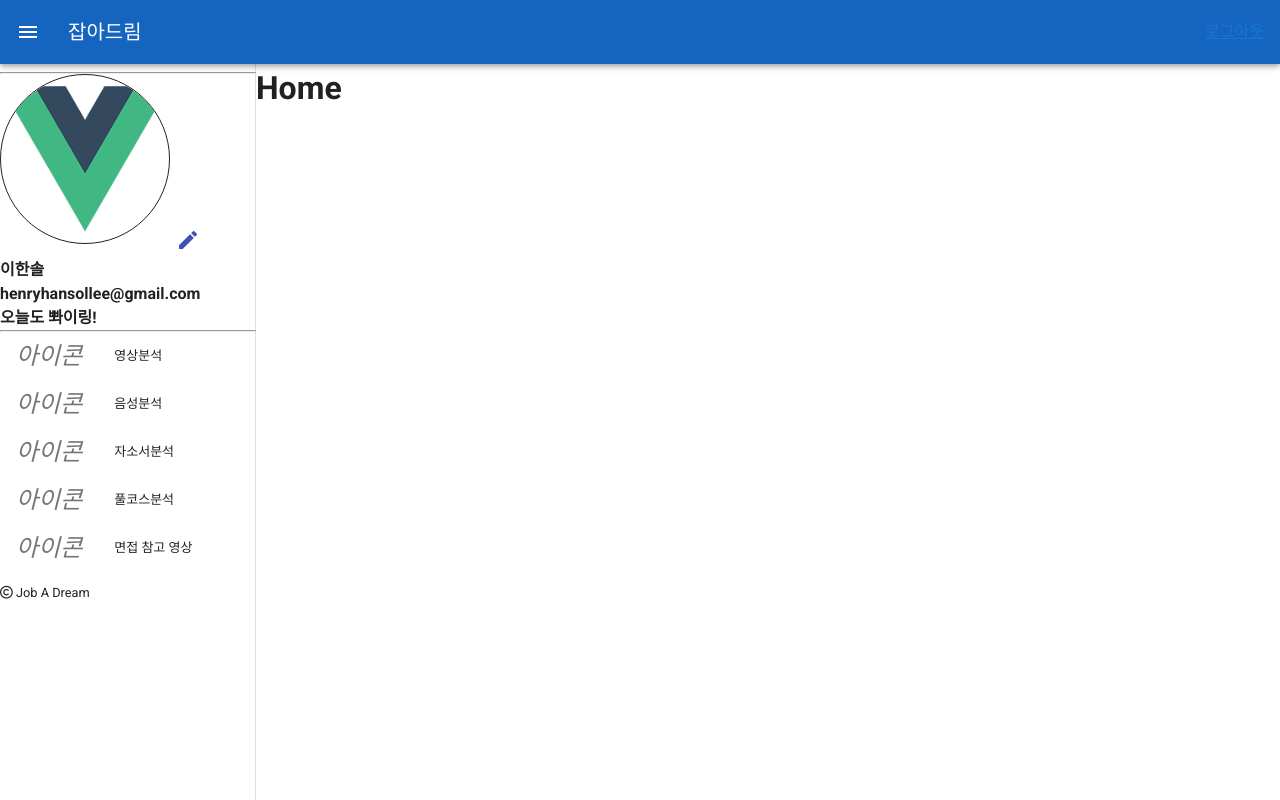
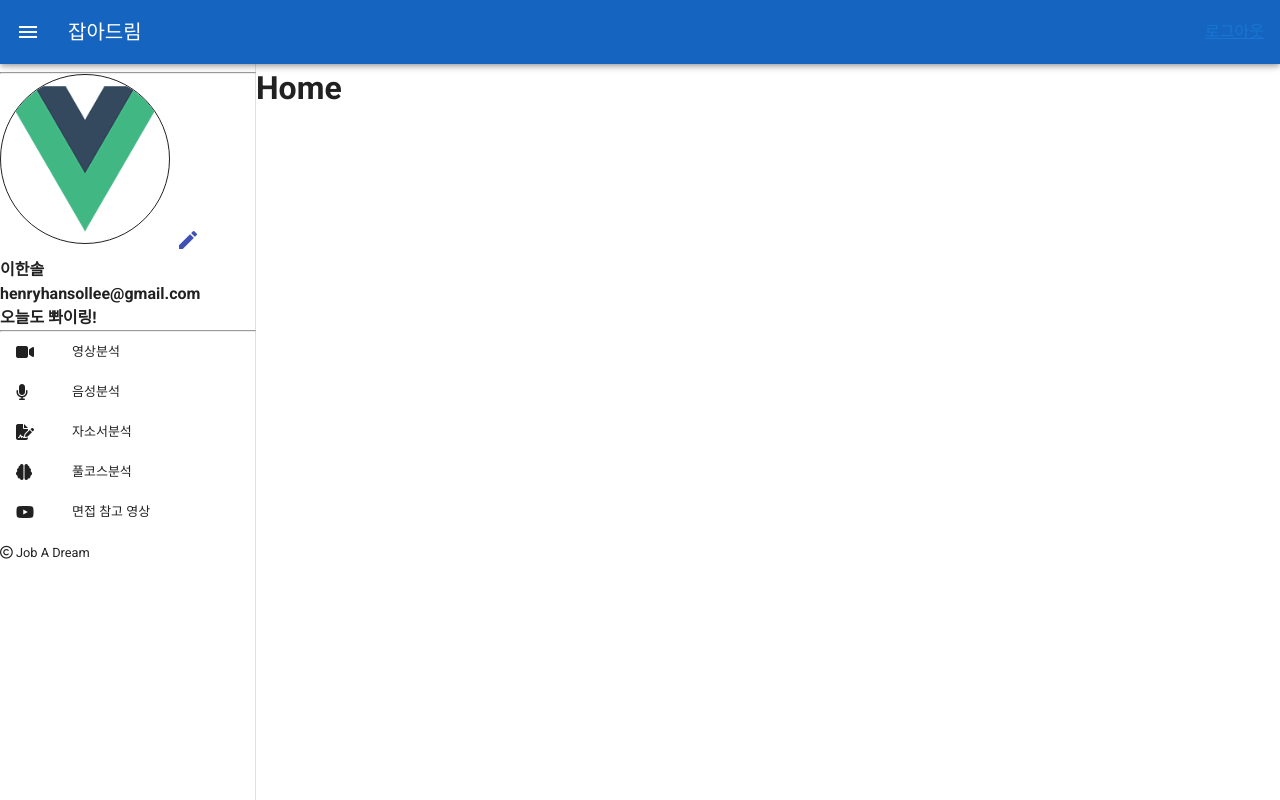
Before and after one commit to henryhansollee/job-a-dream, a Vue app in the folder new/frontend/: page / in a window 1280 px wide. Built offline with nearby package versions, Linux system fonts and the light colour scheme.

Commit message:
Add icons
Former-commit-id: 5810d87c6be0bf92808e212bfead374ec6f0fdff

```diff
--- a/new/frontend/src/App.vue
+++ b/new/frontend/src/App.vue
@@ -18,7 +18,7 @@
         <!-- 영상 분석 -->
         <v-list-item link href="/video/list">
           <v-list-item-action>
-            <v-icon>아이콘</v-icon>
+            <i class="fas fa-video"></i>
           </v-list-item-action>
           <v-list-item-content>
             <v-list-item-title>
@@ -29,7 +29,7 @@
         <!-- 음성분석 -->
         <v-list-item link href="/audio/list">
           <v-list-item-action>
-            <v-icon>아이콘</v-icon>
+            <i class="fas fa-microphone"></i>
           </v-list-item-action>
           <v-list-item-content>
             <v-list-item-title>
@@ -40,7 +40,7 @@
         <!-- 자소서분석 -->
         <v-list-item link href="/coverletter/list">
           <v-list-item-action>
-            <v-icon>아이콘</v-icon>
+            <i class="fas fa-file-signature"></i>
           </v-list-item-action>
           <v-list-item-content>
             <v-list-item-title>
@@ -51,7 +51,7 @@
         <!-- 풀코스 분석 -->
         <v-list-item link href="/fullcourse/list">
           <v-list-item-action>
-            <v-icon>아이콘</v-icon>
+            <i class="fas fa-brain"></i>
           </v-list-item-action>
           <v-list-item-content>
             <v-list-item-title>
@@ -62,7 +62,7 @@
         <!-- 면접 참고 영상 -->
         <v-list-item link href="/youtube/list">
           <v-list-item-action>
-            <v-icon>아이콘</v-icon>
+            <i class="fab fa-youtube"></i>
           </v-list-item-action>
           <v-list-item-content>
             <v-list-item-title>
```
